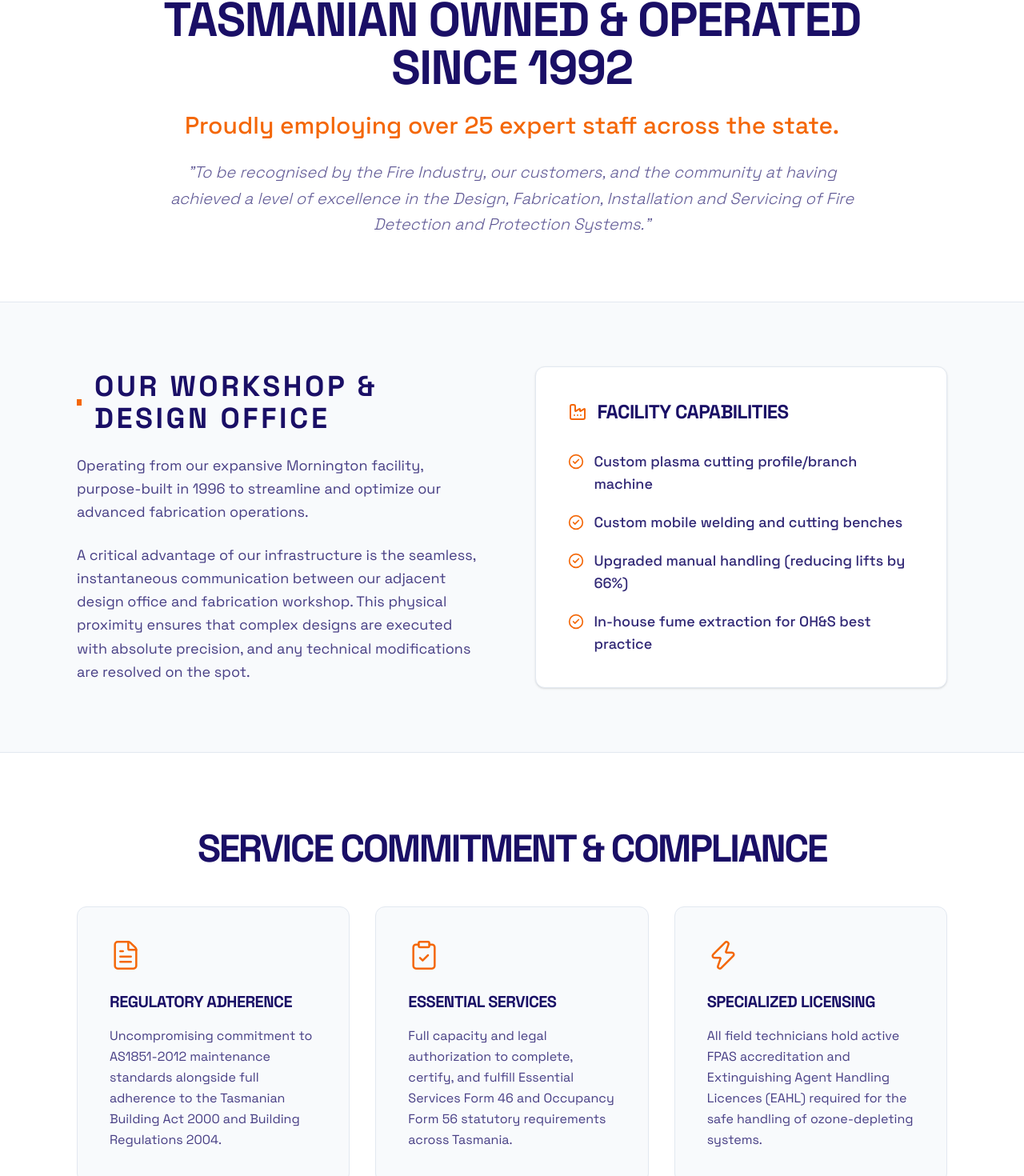
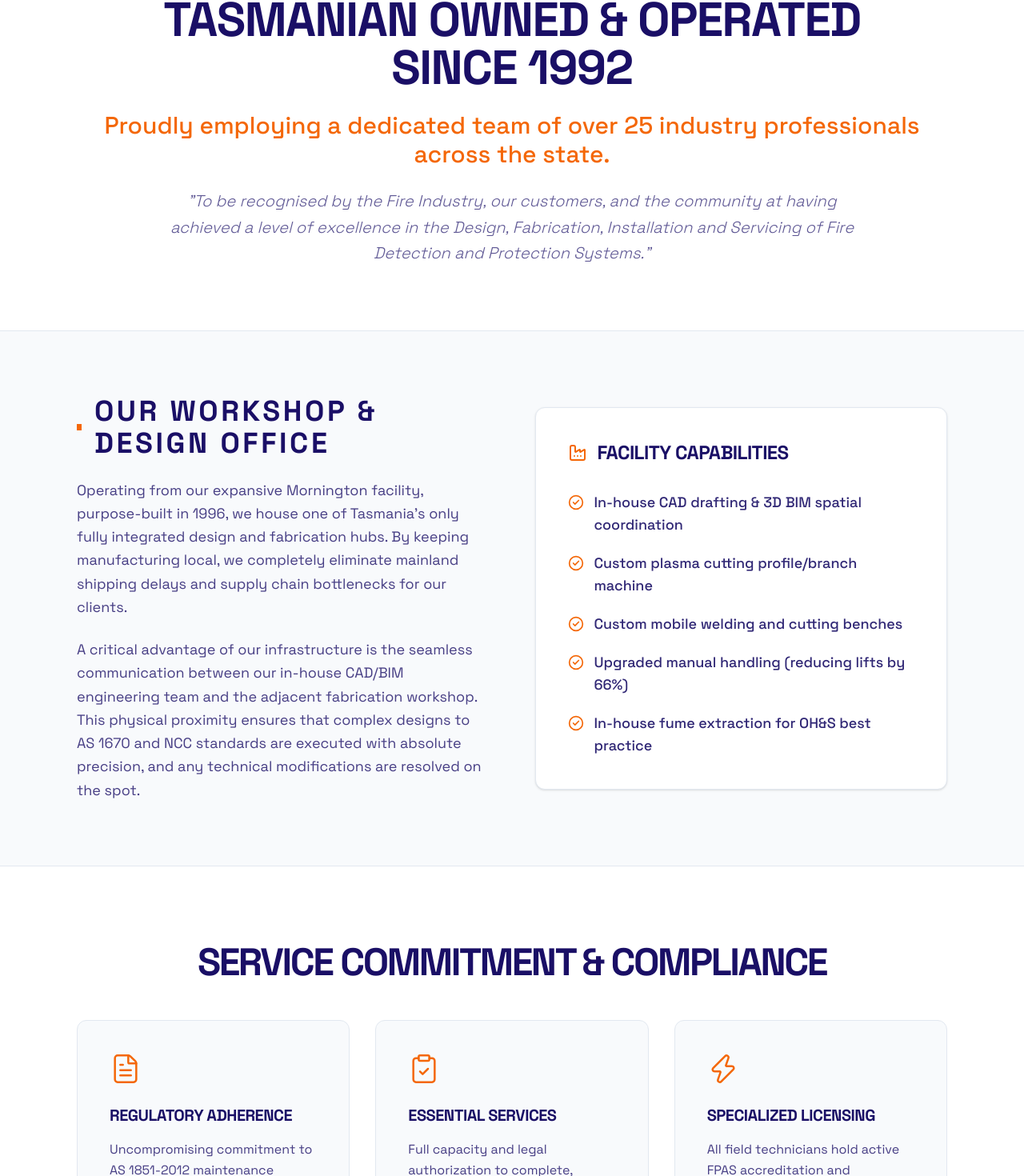
Before and after one commit to iamAshishSpt/parmic-fire-website, a Next.js app: page /about in a window 1280 px wide. Shown: the part 165-1635 px from the top of the page at 80% size. Built offline with nearby package versions, Linux system fonts and the light colour scheme.

Commit message:
fixed the logo and fixed about us page

```diff
--- a/src/app/about/page.tsx
+++ b/src/app/about/page.tsx
@@ -1,4 +1,6 @@
-import { Factory, Users, Ruler, GraduationCap, CheckCircle2, ShieldCheck, Award, FileText, ClipboardCheck, Zap } from 'lucide-react';
+"use client";
+
+import { Factory, CheckCircle2, ShieldCheck, Award, FileText, ClipboardCheck, Zap } from 'lucide-react';
 
 export default function AboutPage() {
   return (
@@ -10,7 +12,7 @@ export default function AboutPage() {
             Tasmanian Owned & Operated Since 1992
           </h1>
           <p className="text-xl md:text-3xl font-medium text-[#F46707] mb-6">
-            Proudly employing over 25 expert staff across the state.
+            Proudly employing a dedicated team of over 25 industry professionals across the state.
           </p>
           <p className="text-lg md:text-xl text-foreground/70 font-light leading-relaxed max-w-4xl mx-auto italic">
             "To be recognised by the Fire Industry, our customers, and the community at having achieved a level of excellence in the Design, Fabrication, Installation and Servicing of Fire Detection and Protection Systems."
@@ -27,20 +29,21 @@ export default function AboutPage() {
               <h2 className="text-3xl md:text-4xl font-bold uppercase tracking-widest text-foreground">Our Workshop & Design Office</h2>
             </div>
             <p className="text-lg text-foreground/80 leading-relaxed mb-6">
-              Operating from our expansive Mornington facility, purpose-built in 1996 to streamline and optimize our advanced fabrication operations.
+              Operating from our expansive Mornington facility, purpose-built in 1996, we house one of Tasmania's only fully integrated design and fabrication hubs. By keeping manufacturing local, we completely eliminate mainland shipping delays and supply chain bottlenecks for our clients.
             </p>
             <p className="text-lg text-foreground/80 leading-relaxed">
-              A critical advantage of our infrastructure is the seamless, instantaneous communication between our adjacent design office and fabrication workshop. This physical proximity ensures that complex designs are executed with absolute precision, and any technical modifications are resolved on the spot.
+              A critical advantage of our infrastructure is the seamless communication between our in-house CAD/BIM engineering team and the adjacent fabrication workshop. This physical proximity ensures that complex designs to AS 1670 and NCC standards are executed with absolute precision, and any technical modifications are resolved on the spot.
             </p>
           </div>
 
           <div className="lg:w-1/2 w-full bg-background p-8 md:p-10 border border-border shadow-sm rounded-xl">
             <h3 className="text-2xl font-bold uppercase tracking-tight text-foreground mb-8 flex items-center gap-3">
-              <Factory className="text-[#F46707]" />
+              <Factory className="text-[#F46707]"/>
               Facility Capabilities
             </h3>
             <ul className="space-y-5">
               {[
+                "In-house CAD drafting & 3D BIM spatial coordination",
                 "Custom plasma cutting profile/branch machine",
                 "Custom mobile welding and cutting benches",
                 "Upgraded manual handling (reducing lifts by 66%)",
@@ -66,7 +69,7 @@ export default function AboutPage() {
               <FileText className="text-[#F46707] mb-6" size={40} strokeWidth={1.5} />
               <h3 className="text-xl font-bold uppercase tracking-tight text-foreground mb-4">Regulatory Adherence</h3>
               <p className="text-foreground/80 leading-relaxed">
-                Uncompromising commitment to AS1851-2012 maintenance standards alongside full adherence to the Tasmanian Building Act 2000 and Building Regulations 2004.
+                Uncompromising commitment to AS 1851-2012 maintenance standards alongside full adherence to the Tasmanian Building Act 2000 and Building Regulations 2004.
               </p>
             </div>
 
--- a/src/components/ui/Navbar.tsx
+++ b/src/components/ui/Navbar.tsx
@@ -33,14 +33,16 @@ export function Navbar() {
       >
         {/* Left: Logo */}
         <Link href="/" className="flex items-center z-50 flex-shrink-0">
+          <div className="bg-white/95 backdrop-blur-sm px-3 py-1.5 rounded-lg shadow-sm flex items-center justify-center">
             <Image
               src="/parmic-logo.webp"
               alt="Parmic Fire Protection"
               width={200}
               height={60}
-            className="h-10 md:h-12 w-auto object-contain"
+              className="h-8 md:h-10 w-auto object-contain"
               priority
             />
+          </div>
         </Link>
 
         {/* Center: Desktop Links */}
```
Lines whose indentation alone changed are shown as unchanged.
